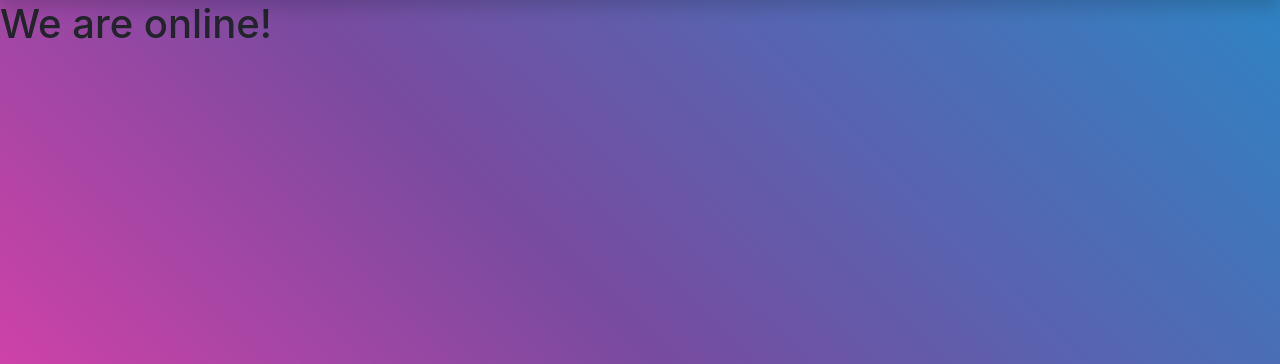
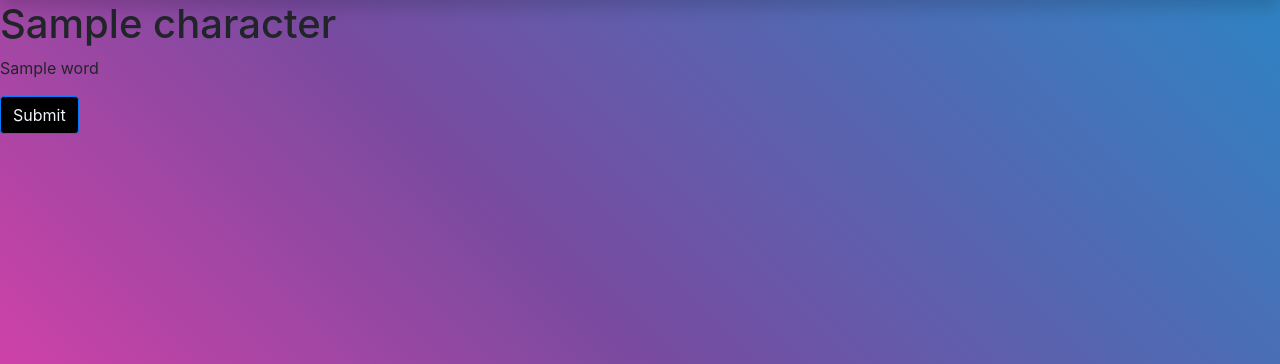
Before and after one commit to CharlieWWW94/Macbeth_webpage, a Flask app: template templates/learn_quotations.html in a window 1280 px wide. Shown: the part 56-420 px from the top of the page. Run offline with Flask 2, Linux system fonts and the light colour scheme; the template is opened without the code that fills it: most values are stand-ins (such as "Sample title", 1, 10 or a date in 2020); some libraries are stand-ins or nearby versions.

Commit message:
Create form input for words that are removed from quotation to aid learning. Add submit button

```diff
--- a/templates/learn_quotations.html
+++ b/templates/learn_quotations.html
@@ -2,5 +2,19 @@
 
 {% block content %}
 {% include 'header.html' %}
-<h1>We are online!</h1>
+{% for quotation in quotations['quotations'] %}
+<h1>{{quotation['character']}}</h1>
+<form id="missing_word">
+    <p>
+        {% for word in quotation['quotation'] %}
+            {% if word != 'X' %}
+                {{word}}
+            {% else %}
+                <input type="text">
+            {% endif %}
+        {% endfor %}
+    </p>
+{% endfor %}
+    <input class="btn btn-primary" type="submit" value="Submit">
+</form>
 {% endblock %}
```
